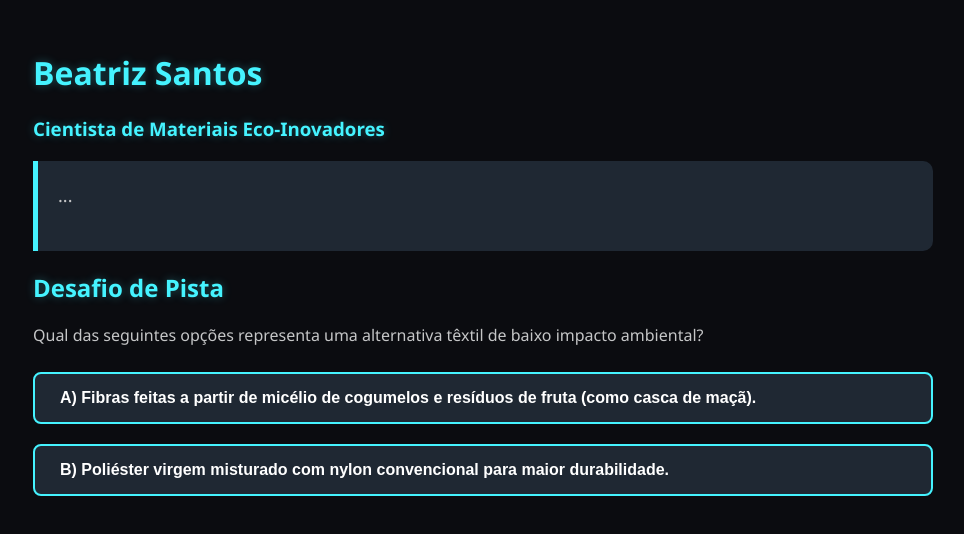
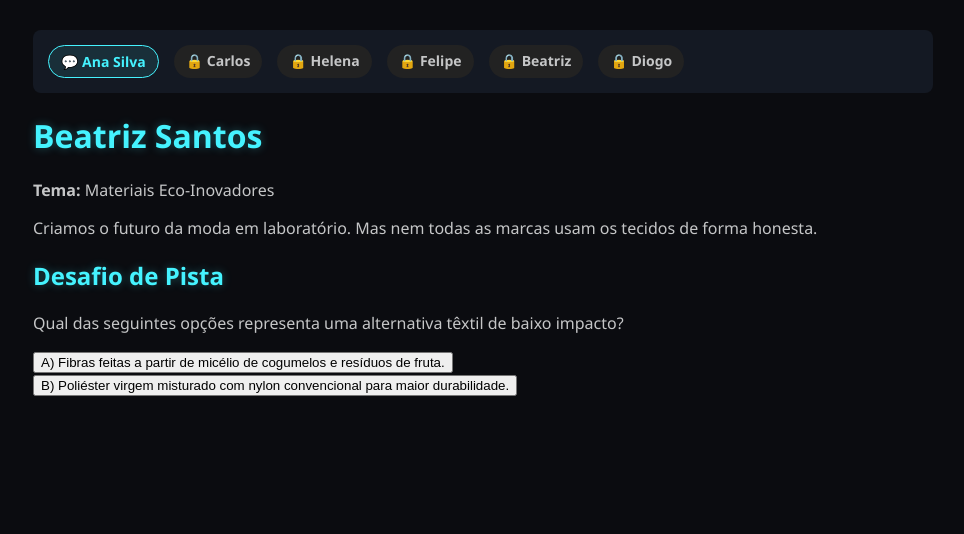
Before and after one commit to lilgamestudio/mediotec-2-D, a plain HTML site: page retalhos/npcs/beatriz.html in a window 1280 px wide. Shown: the whole page, without its empty margins (157-1121 px from the left). Drawn offline with Linux system fonts and the light colour scheme.

Commit message:
Update beatriz.html

```diff
--- a/retalhos/npcs/beatriz.html
+++ b/retalhos/npcs/beatriz.html
@@ -2,22 +2,24 @@
 <html lang="pt">
 <head>
     <meta charset="UTF-8">
-    <title>Investigação: Beatriz Santos</title>
+    <title>Beatriz Santos</title>
     <link rel="stylesheet" href="../css/style.css">
 </head>
 <body>
-    <div id=\"contacts\"></div>
+    <div id="contacts"></div>
+
     <h1>Beatriz Santos</h1>
-    <h3>Cientista de Materiais Eco-Inovadores</h3>
-    <div id="dialogue" class="dialogue-box">...</div>
+    <p><strong>Tema:</strong> Materiais Eco-Inovadores</p>
+    <p>Criamos o futuro da moda em laboratório. Mas nem todas as marcas usam os tecidos de forma honesta.</p>
 
     <h2>Desafio de Pista</h2>
-    <p>Qual das seguintes opções representa uma alternativa têxtil de baixo impacto ambiental?</p>
+    <p>Qual das seguintes opções representa uma alternativa têxtil de baixo impacto?</p>
 
-    <button class="quiz-btn" onclick="handleQuizAnswer(this, true, 'beatriz', ['diogo'])">
-        A) Fibras feitas a partir de micélio de cogumelos e resíduos de fruta (como casca de maçã).
+    <button onclick="answerQuiz(true, 'beatriz', ['diogo'])">
+        A) Fibras feitas a partir de micélio de cogumelos e resíduos de fruta.
     </button>
-    <button class="quiz-btn" onclick="handleQuizAnswer(this, false, 'beatriz')">
+
+    <button onclick="answerQuiz(false, 'beatriz')">
         B) Poliéster virgem misturado com nylon convencional para maior durabilidade.
     </button>
 
@@ -26,7 +28,6 @@
     <script src="../js/quiz.js"></script>
     <script>
         renderContacts("contacts");
-        typeWriter("dialogue", "Criamos o futuro da moda em tubos de ensaio. Couro de cogumelo, seda de laboratório... Mas repara: nem todas as marcas que compram os meus tecidos os usam de forma honesta.");
     </script>
 </body>
 </html>
```
